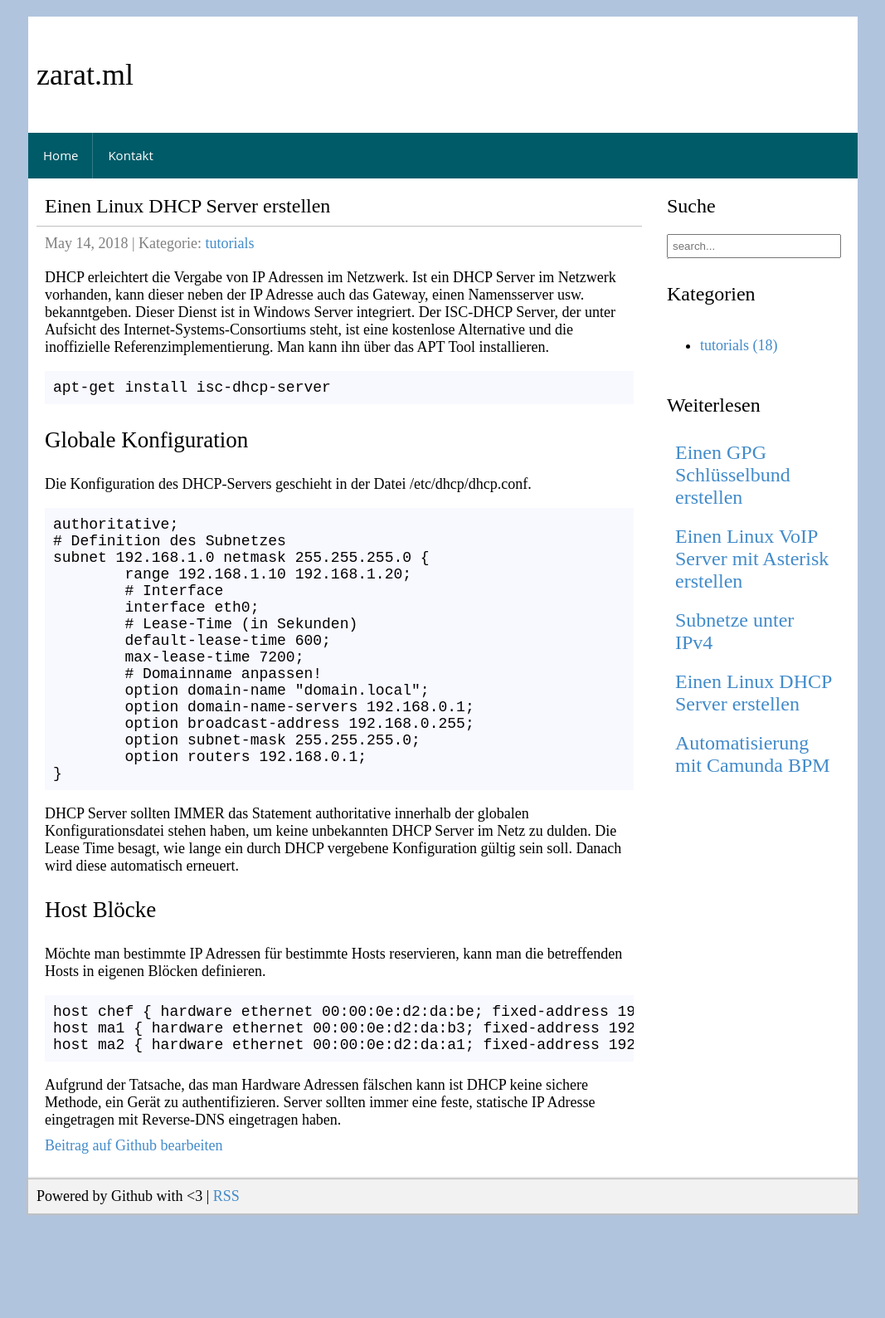
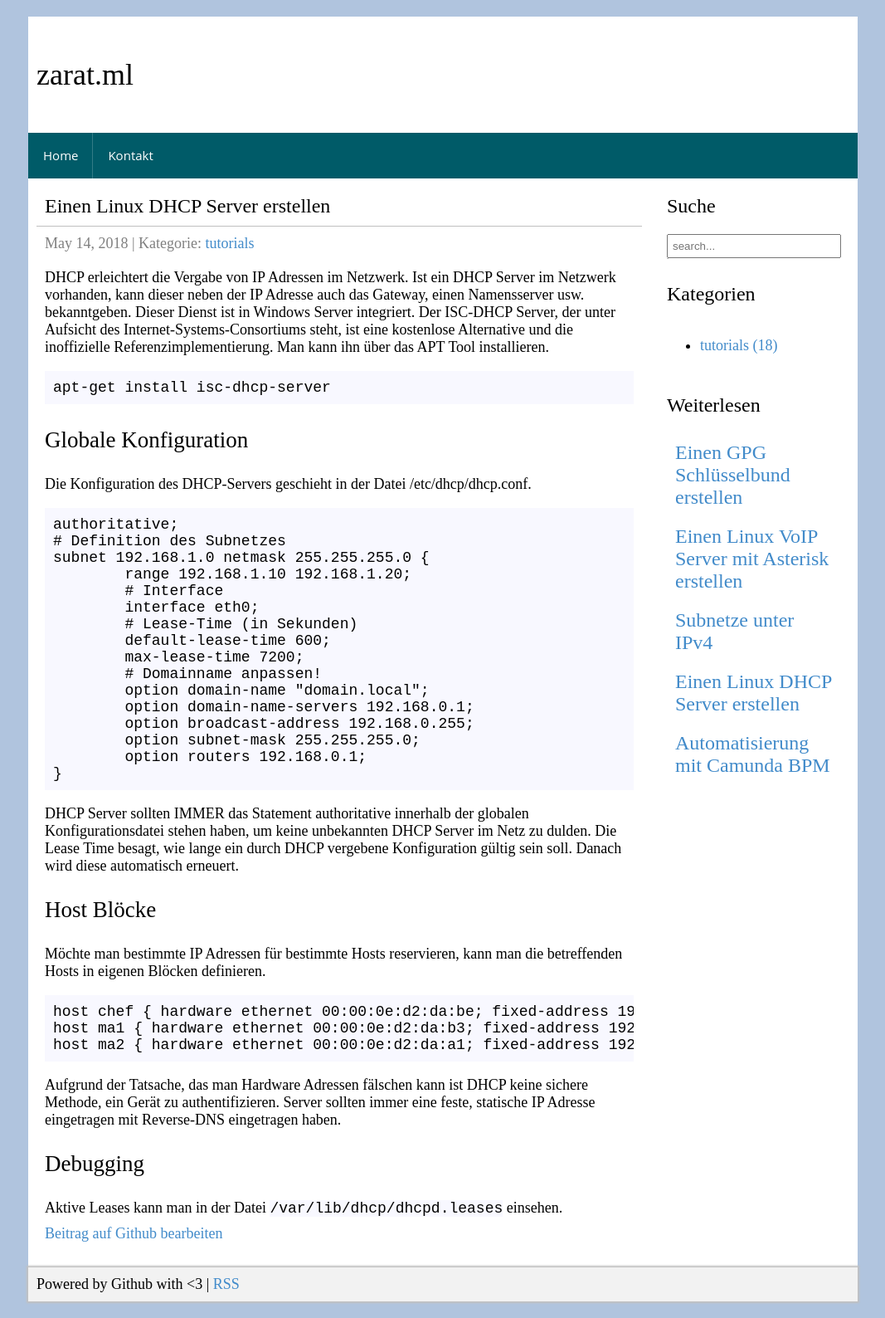
Before and after one commit to zarat/zarat.github.io, a Jekyll site: the page built from _posts/2018-05-14-dhcp-server.markdown, in a window 1280 px wide. Shown: the whole page at 83% size, without its empty margins (106-1173 px from the left). Built offline with Jekyll 4.4.1, drawn with Linux system fonts in a browser that asks for light colours; before the commit the page ends 1482 px from its top, so only the background shows below that.

Commit message:
Update 2018-05-14-dhcp-server.markdown

```diff
--- a/_posts/2018-05-14-dhcp-server.markdown
+++ b/_posts/2018-05-14-dhcp-server.markdown
@@ -44,3 +44,7 @@ host ma1 { hardware ethernet 00:00:0e:d2:da:b3; fixed-address 192.168.0.3; optio
 host ma2 { hardware ethernet 00:00:0e:d2:da:a1; fixed-address 192.168.0.4; option host-name "ma2"; }</pre>
 
 <p>Aufgrund der Tatsache, das man Hardware Adressen fälschen kann ist DHCP keine sichere Methode, ein Gerät zu authentifizieren. Server sollten immer eine feste, statische IP Adresse eingetragen mit Reverse-DNS eingetragen haben.</p>
+
+<h2>Debugging</h2>
+
+<p>Aktive Leases kann man in der Datei <code>/var/lib/dhcp/dhcpd.leases</code> einsehen.</p>
```
